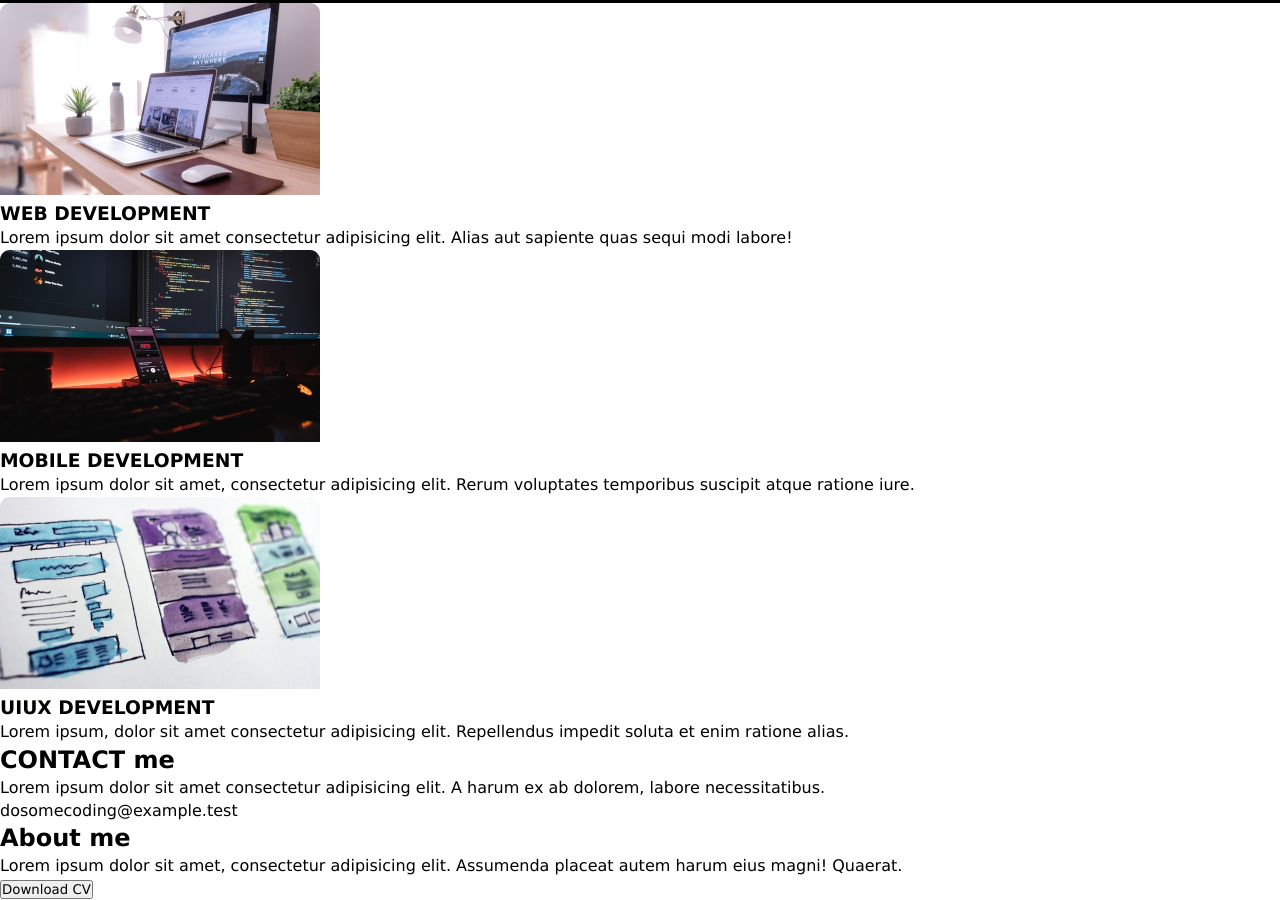
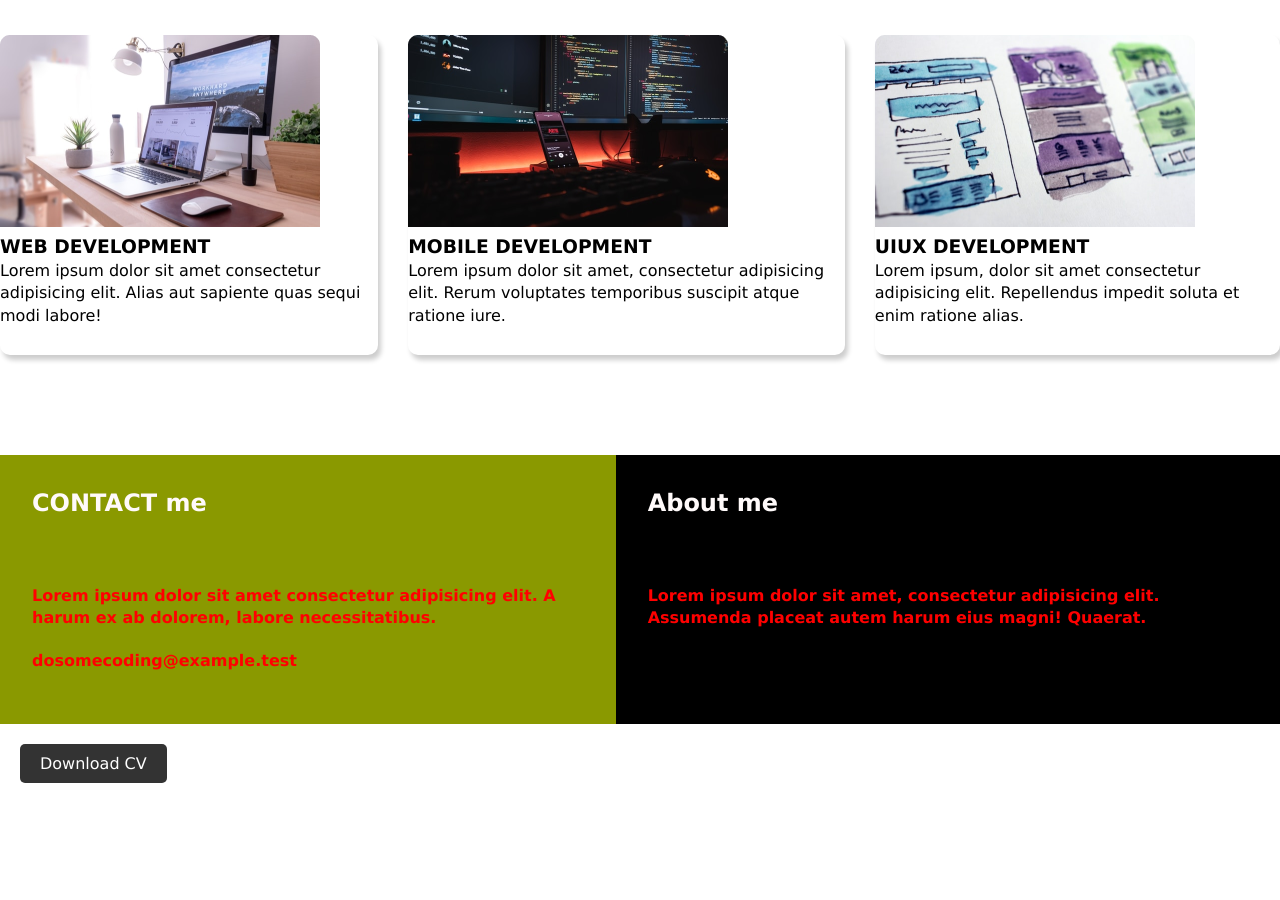
Before and after one commit to kishanyash/WEBLAND, a plain HTML site: page index.html in a window 1280 px wide. Shown: the part 1039-1939 px from the top of the page. After the commit the page ends 1842 px from the top, so only its background shows below. Drawn offline with Linux system fonts and the light colour scheme.

Commit message:
Update style.css

```diff
--- a/style.css
+++ b/style.css
@@ -55,3 +55,108 @@ html,body{
     background-color: rgb(255, 255, 255);
     border-radius: 20%;
 }
+.work {
+    display: grid;
+    grid-template-columns: repeat(3, minmax(320px, 1fr));
+    gap: 30px;
+    min-width: 100px;
+    margin: 50px auto;
+    display: flex;
+    align-content: center;
+    justify-content: center;
+}
+
+.card{
+    max-height: 320px;
+    height: 400px;
+    border-radius: 10px;
+    box-shadow: 3px 5px 5px rgba(1,1,1,0.2);
+  transition: 0.3s  ease-in-out;
+}
+.grid_item{
+    display: flex;
+    justify-content: center;
+    align-content: center;
+}
+.card_content{
+    padding: 20px;
+
+}
+.card_content h3{
+    margin-bottom: 10px;
+
+}
+.card:hover{
+    transform: scale(1.04);
+    box-shadow: 3px 5px 5px rgba(1,1,1,0.5);
+    transition: 0.3s  ease-in-out;
+}
+.bottom_section{
+    display: flex;
+}
+.contact{
+    background-color: #8a9900;
+}
+.about{
+    background-color: #000000;
+}
+.contact,.about{
+    .min-height: 300px;
+    padding: 32px;
+    color: rgb(255, 255, 255);
+    border: 3px 5px 5px rgba(1,1,1,0.5);
+}
+.about p,.contact p{
+  margin-bottom: 20px;
+ color: red;
+ font-weight: 700;
+
+}
+.about h2,.contact h2{
+    margin-bottom: 64px;
+   color: rgb(255, 250, 250);
+   font-weight: 700;
+
+  }
+  /* Existing CSS */
+
+nav {
+    background-color: #333;
+    padding: 10px;
+    position: fixed;
+    width: 100%;
+    z-index: 1000;
+}
+
+nav ul {
+    list-style: none;
+    display: flex;
+    justify-content: space-around;
+}
+
+nav a {
+    text-decoration: none;
+    color: white;
+    font-weight: bold;
+    font-size: 18px;
+}
+
+nav a:hover {
+    color: red;
+}
+
+.download_button {
+    margin: 20px;
+    padding: 10px 20px;
+    font-size: 16px;
+    background-color: #333;
+    color: white;
+    border: none;
+    border-radius: 5px;
+    cursor: pointer;
+    transition: background-color 0.3s ease;
+}
+
+.download_button:hover {
+    background-color: red;
+}
```
